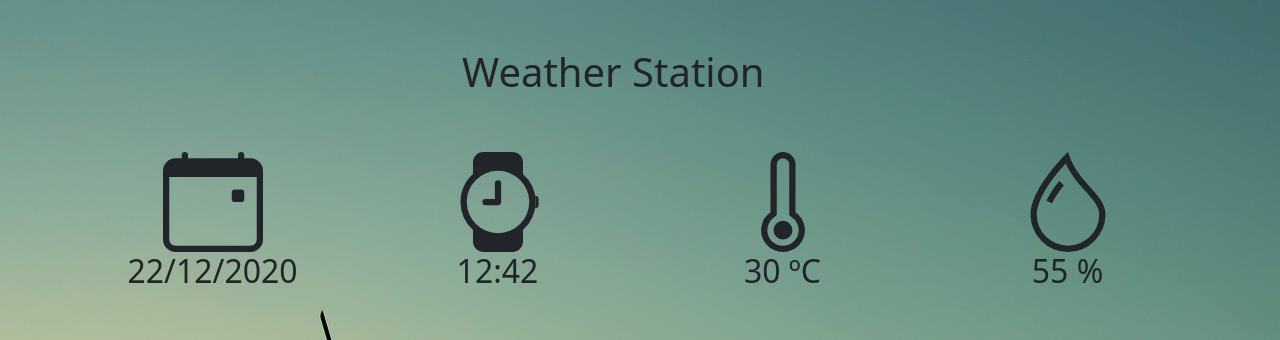
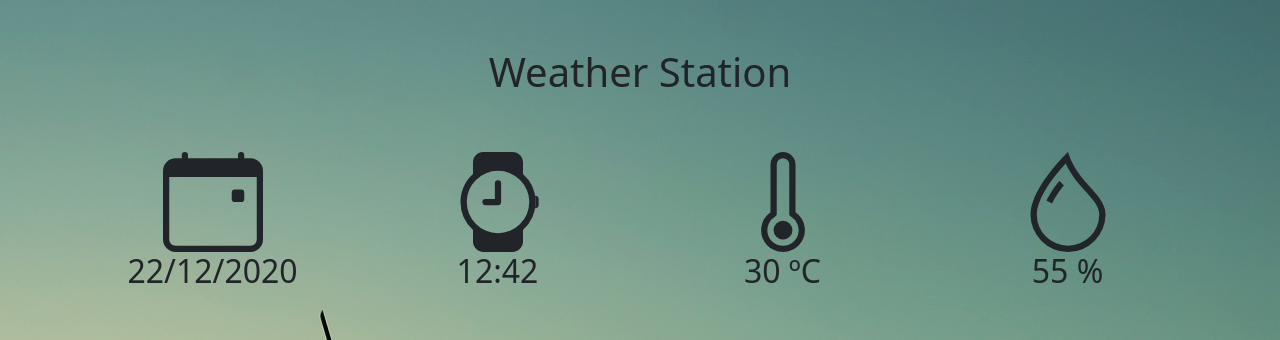
Before and after one commit to victorK8/Weather_Station-, a Flask app: page / in a window 1280 px wide. Shown: the part 56-396 px from the top of the page. Run offline with Flask 2, Linux system fonts and the light colour scheme; some libraries are stand-ins or nearby versions.

```diff
--- a/WebServer/templates/index.html
+++ b/WebServer/templates/index.html
@@ -83,14 +83,9 @@
 
       <!-- Title of page -->
       <div class="row mt-5 mb-5">
-        <div class="col"></div>
-
-        <div class="col">
+        <center>
           <h1 > Weather Station </h1>
-        </div>
-
-        <div class="col"></div>
-
+        </center>
       </div>
 
       <!-- Current Measures. Date, Temp. and Hum. -->
```
Also changed, not shown: WebServer/templates/about.html (+6 -8 lines), WebServer/templates/music.html (+4 -7 lines).
